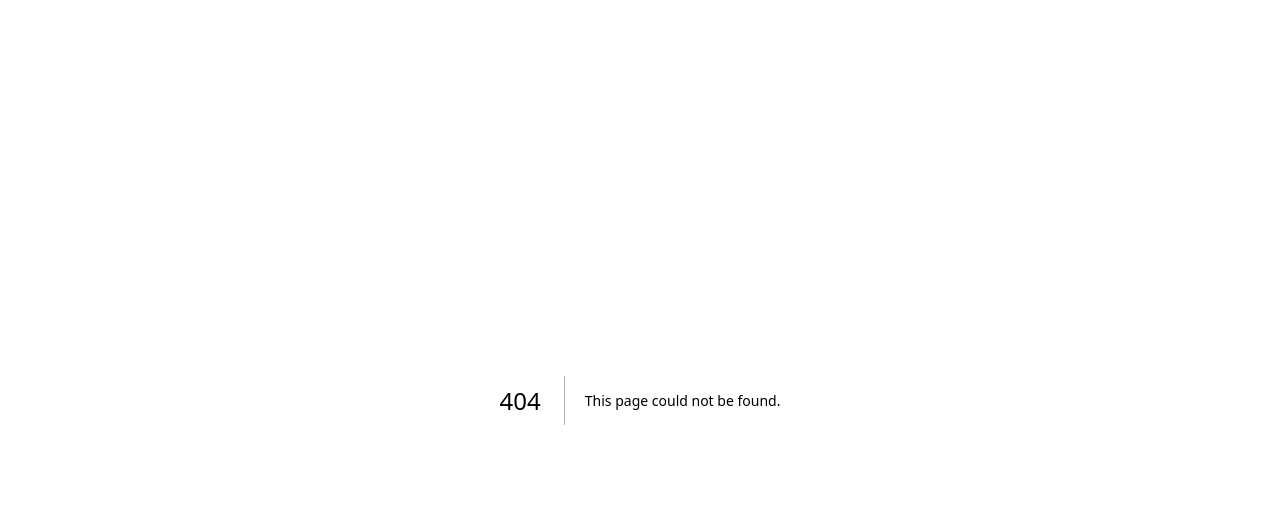
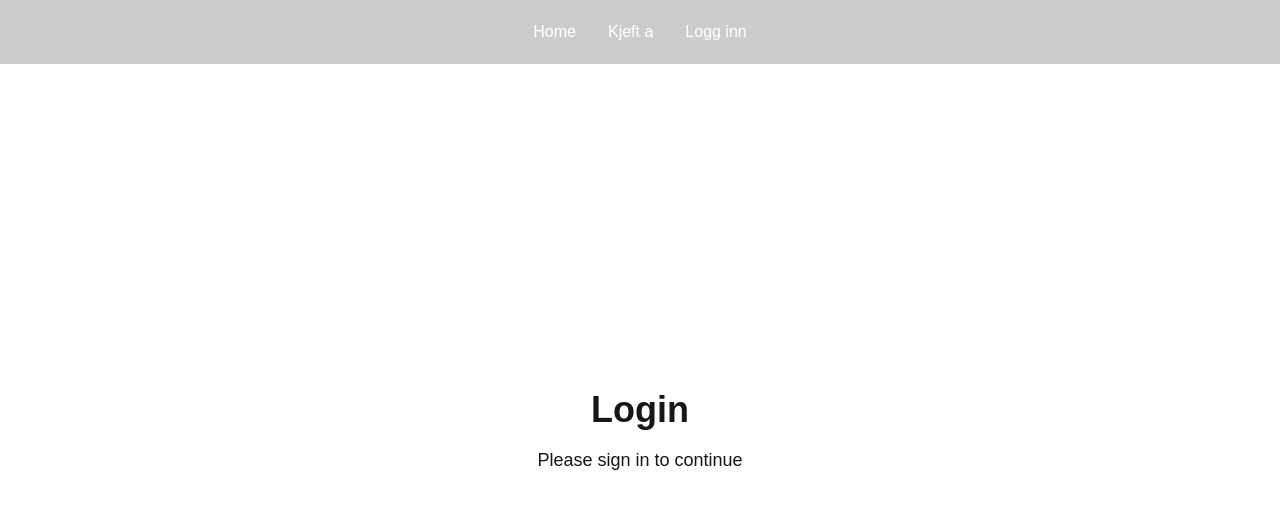
Before and after one commit to eriskjel/the-hub, a Next.js app in the folder apps/web/: page /login in a window 1280 px wide. Before the commit this address had no page. Shown: the top 508 px of the page. Built offline with nearby package versions, Linux system fonts and the light colour scheme.

Commit message:
created basic header layout with home page and login page using new pagewrapper

```diff
--- a/apps/web/src/app/layout.tsx
+++ b/apps/web/src/app/layout.tsx
@@ -2,32 +2,22 @@ import type { Metadata } from "next";
 import { Geist, Geist_Mono } from "next/font/google";
 import "./globals.css";
 import { ReactNode } from "react";
-
-const geistSans = Geist({
-  variable: "--font-geist-sans",
-  subsets: ["latin"],
-});
-
-const geistMono = Geist_Mono({
-  variable: "--font-geist-mono",
-  subsets: ["latin"],
-});
+import Header from "@/components/header";
+const geistSans = Geist({ variable: "--font-geist-sans", subsets: ["latin"] });
+const geistMono = Geist_Mono({ variable: "--font-geist-mono", subsets: ["latin"] });
 
 export const metadata: Metadata = {
   title: "The Hub",
   description: "The Hub",
 };
 
-export default function RootLayout({
-  children,
-}: Readonly<{
-  children: ReactNode;
-}>) {
+export default function RootLayout({ children }: { children: ReactNode }) {
   return (
-    <html lang="en">
+    <html lang="en" className="h-full">
       <body
-        className={`${geistSans.variable} ${geistMono.variable} antialiased`}
+        className={`${geistSans.variable} ${geistMono.variable} min-h-dvh overflow-x-hidden text-white antialiased`}
       >
+        <Header />
         {children}
       </body>
     </html>
--- /dev/null
+++ b/apps/web/src/app/login/page.tsx
@@ -0,0 +1,12 @@
+import PageWrapper from "@/components/page-wrapper";
+
+export default function LoginPage() {
+  return (
+    <PageWrapper className="flex items-center justify-center">
+      <div className="text-center">
+        <h1 className="mb-4 text-4xl font-bold">Login</h1>
+        <p className="text-lg">Please sign in to continue</p>
+      </div>
+    </PageWrapper>
+  );
+}
--- a/apps/web/src/app/page.tsx
+++ b/apps/web/src/app/page.tsx
@@ -1,15 +1,12 @@
-import Header from "@/components/header";
+import PageWrapper from "@/components/page-wrapper";
 
 export default function Home() {
   return (
-      <div className="relative h-screen w-screen bg-gradient-to-br from-purple-600 via-blue-500 to-teal-400 overflow-hidden">
-        <Header />
-        <main className="flex items-center justify-center h-full">
-          <div className="text-center text-white">
-            <h1 className="text-5xl font-bold mb-4">The Hub</h1>
-            <p className="text-lg">Kjeft a</p>
-          </div>
-        </main>
+    <PageWrapper className="flex items-center justify-center overflow-hidden bg-gradient-to-br from-purple-600 via-blue-500 to-teal-400">
+      <div className="text-center text-white">
+        <h1 className="mb-4 text-5xl font-bold">The Hub</h1>
+        <p className="text-lg">Kjeft a</p>
       </div>
+    </PageWrapper>
   );
 }
--- a/apps/web/src/components/header.tsx
+++ b/apps/web/src/components/header.tsx
@@ -1,11 +1,25 @@
+import Link from "next/link";
+
 export default function Header() {
   return (
-        <header className="absolute top-0 left-0 w-full z-10">
-            <nav className="flex justify-center items-center px-8 py-4">
+    <header className="sticky top-0 z-50 h-16 bg-black/20 backdrop-blur">
+      <nav className="flex h-full items-center justify-center px-8">
         <ul className="flex gap-8">
-                    <li><a href="#" className="text-white hover:text-gray-300 transition">Home</a></li>
-                    <li><a href="#" className="text-white hover:text-gray-300 transition">Kjeft a</a></li>
-                    <li><a href="#" className="text-white hover:text-gray-300 transition">Logg inn</a></li>
+          <li>
+            <Link href="/" className="text-white transition hover:text-gray-300">
+              Home
+            </Link>
+          </li>
+          <li>
+            <Link href="/kjeft" className="text-white transition hover:text-gray-300">
+              Kjeft a
+            </Link>
+          </li>
+          <li>
+            <Link href="/login" className="text-white transition hover:text-gray-300">
+              Logg inn
+            </Link>
+          </li>
         </ul>
       </nav>
     </header>
--- /dev/null
+++ b/apps/web/src/components/page-wrapper.tsx
@@ -0,0 +1,15 @@
+import { ReactNode } from "react";
+
+type Props = {
+  children: ReactNode;
+  className?: string;
+  offsetHeader?: boolean;
+};
+
+export default function PageWrapper({ children, className = "", offsetHeader = true }: Props) {
+  const base: string = offsetHeader
+    ? "min-h-[calc(100dvh-4rem)] w-full" // header is h-16 (4rem)
+    : "min-h-dvh w-full";
+
+  return <section className={`${base} ${className}`}>{children}</section>;
+}
```
Lines whose indentation alone changed are shown as unchanged.
